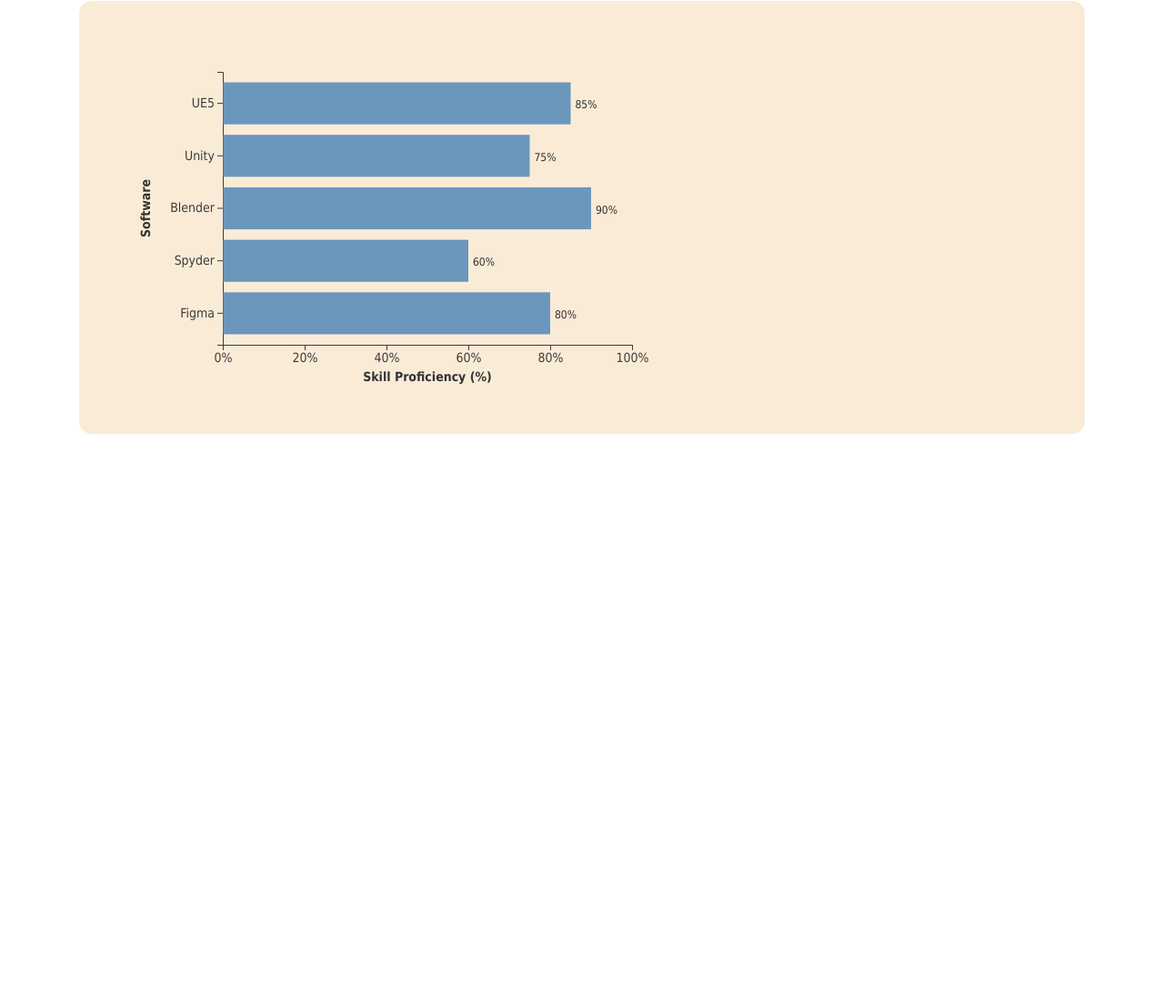
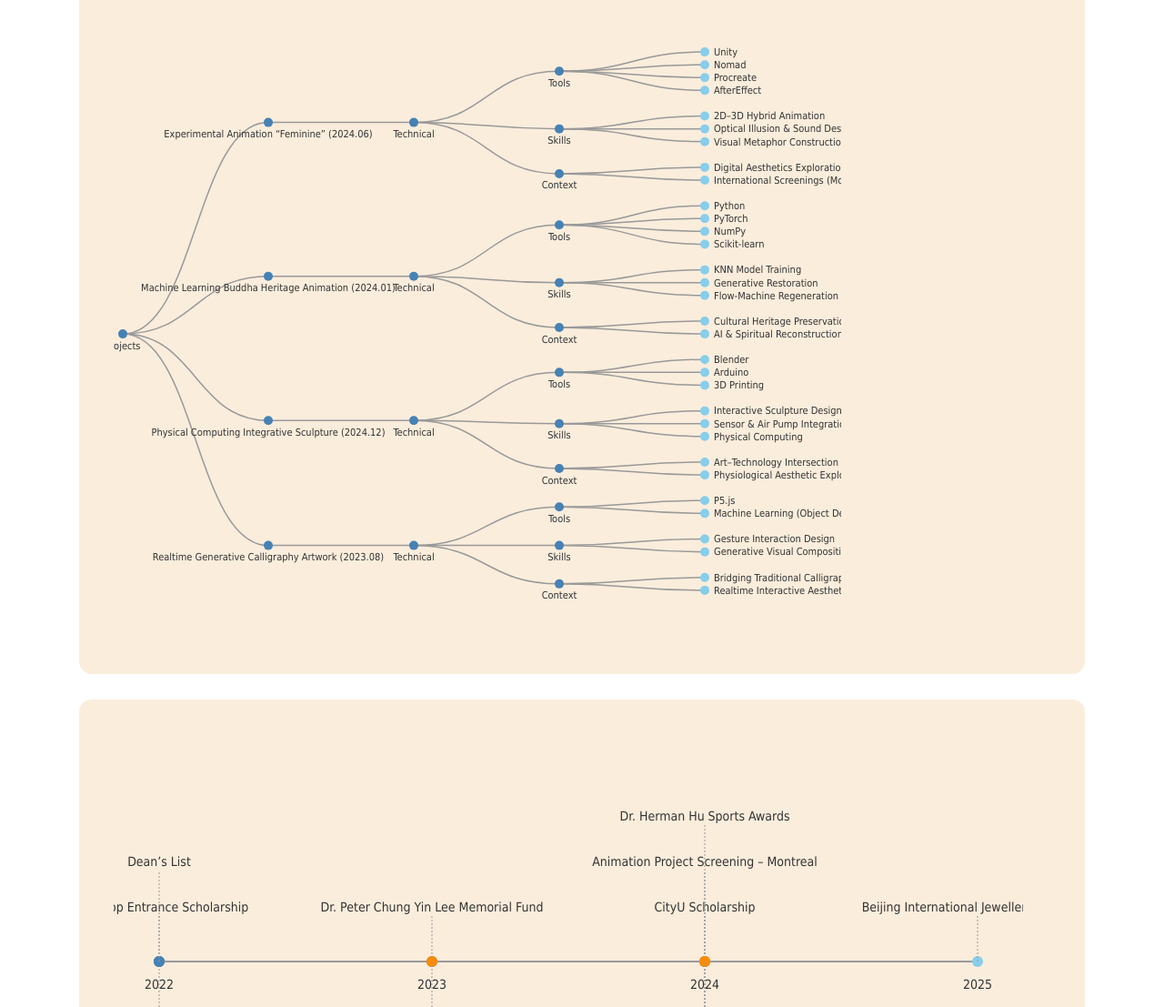
Before and after one commit to katrien1213/KatrienPersonalWebsite, a plain HTML site: page index.html in a window 1280 px wide. Shown: the part 1693-2800 px from the top of the page at 91% size. Before the commit the page ends 2188 px from the top, so only its background shows below. Drawn offline with nearby package versions, Linux system fonts and the light colour scheme.

Commit message:
tree data in class activity

```diff
--- a/index.html
+++ b/index.html
@@ -12,8 +12,8 @@
     <nav id="main">
         <ul>
          <p>Katrien Han </p>
-         <button class="subpage">About Me</button>
-        <button class="subpage">Projects Portfolio</button>
+         <a class="subpage" href="#vis-bar">About Me</a>
+        <a class="subpage" href="mywork.html">My work </a>
         <button id="cv" class= "subpage" >CV </button>
         </ul>
     </nav>
@@ -23,7 +23,7 @@
          <div class= "text-container">
            <h1>Welcome to my website!</h1>
            <p> I am an undergraduate year4 student at The School of Creative Media, CityU</p>
-           <a class="intro_button" href="">Follow me on Instagram</a>
+           <a class="intro_button" href="https://www.xiaohongshu.com/user/profile/597dd08082ec3903c0fd68dd?xsec_token=YBD0jfEV3DEV4inewBNjd3EPZJ33QaBrDDLnD37wEbwo4=&xsec_source=app_share&xhsshare=CopyLink&shareRedId=Nz85REc1PDk-OUpFPEEwOUkzT0s6PUpN&apptime=1760685362&share_id=bbda173b739d4468bbc91c7a7f2a592e">Follow me on RedNote</a>
            </div>
     </div>
 </header>
@@ -76,17 +76,22 @@
         <p class="modules">Core Modules: Contemporary South Korean Cinema, Film Editing, Narrative Storytelling</p>
     </div>
 </div>
-<script src="code.js"></script>
-<script src="src/scatterplot.js"></script>
 
-<section id="vis-scatterplot">
-    <h2> This is a scatterplot.</h2>
-</section>
 
 <section id="vis-bar"></section>
 <script src="https://d3js.org/d3.v7.min.js"></script>
 <script src="bar.js"></script>
 
+<section id="vis-tree"></section>
+ <script src="https://d3js.org/d3.v7.min.js"></script>
+<script src="tree.js"></script>
+
+<section id="vis-timeline"></section>
+<script src="https://d3js.org/d3.v7.min.js"></script>
+<script src="timeline.js"></script>
+
+
+
 
 </body>
 
--- a/style.css
+++ b/style.css
@@ -4,6 +4,9 @@
     font: 14px Tahoma;
 
 
+}
+html{
+    scroll-behavior: smooth;
 }
 button.subpage {
     color:rgb(59, 58, 58);
@@ -106,7 +109,7 @@
 header, section{
     margin:2em auto;
     width:min(75em,100%);
-    background-color: antiquewhite;
+    background-color: rgba(250, 235, 215, 0.872);
     padding:min(2em,15%);
     border-radius:1em;
 }
--- /dev/null
+++ b/timeline.js
@@ -0,0 +1,109 @@
+document.addEventListener("DOMContentLoaded", function() {
+
+  // --- Setup SVG ---
+  const margin = { top: 80, right: 50, bottom: 80, left: 50 };
+  const width =900 ;
+  const height = 500 - margin.top - margin.bottom;
+
+  const svg = d3.select("#vis-timeline")
+    .append("svg")
+    .attr("width", width + margin.left + margin.right)
+    .attr("height", height + margin.top + margin.bottom)
+    .append("g")
+    .attr("transform", `translate(${margin.left},${margin.top})`);
+
+  // --- Achievements data (2022-2025) ---
+  const data = [
+    { year: 2022, name: "CityU Top Entrance Scholarship", type: "Scholarship" },
+    { year: 2022, name: "HKSAR Talent Development", type: "Scholarship" },
+    { year: 2022, name: "Dean’s List", type: "Scholarship" },
+    { year: 2023, name: "Dr. Peter Chung Yin Lee Memorial Fund", type: "Scholarship" },
+    { year: 2023, name: "USFHK Women Tennis Bronze", type: "Sports" },
+    { year: 2024, name: "CityU Scholarship", type: "Scholarship" },
+    { year: 2024, name: "Animation Project Screening – Experimental Film Festival", type: "Exhibition" },
+    { year: 2024, name: "Animation Project Screening – Montreal", type: "Exhibition" },
+    { year: 2024, name: "Animation Project Screening – Lugano", type: "Exhibition" },
+    { year: 2024, name: "Dr. Herman Hu Sports Awards", type: "Sports" },
+    { year: 2024, name: "USFHK Women Tennis 1st Place", type: "Sports" },
+    { year: 2025, name: "Beijing International Jewellery Exhibition", type: "Exhibition" }
+  ];
+
+  // --- X scale (years) ---
+  const xScale = d3.scaleLinear()
+    .domain([2022, 2025])
+    .range([0, width]);
+
+  // --- Timeline axis ---
+  const yAxisPos = height / 2;
+  svg.append("line")
+    .attr("x1", xScale(2022))
+    .attr("y1", yAxisPos)
+    .attr("x2", xScale(2025))
+    .attr("y2", yAxisPos)
+    .attr("stroke", "#999")
+    .attr("stroke-width", 2);
+
+  // --- Color mapping ---
+  const colorScale = d3.scaleOrdinal()
+    .domain(["Scholarship", "Exhibition", "Sports"])
+    .range(["#4682B4", "#87CEEB", "#FF8C00"]);
+
+  // --- Group by year for stacking ---
+  const yearMap = {};
+  data.forEach(d => {
+    if (!yearMap[d.year]) yearMap[d.year] = [];
+    yearMap[d.year].push(d);
+  });
+
+  // --- Draw dots, labels, and connectors ---
+  Object.keys(yearMap).forEach(year => {
+    const items = yearMap[year];
+    items.forEach((d, i) => {
+      // Vertical positioning: alternate above/below, spacing grows with number of items per year
+      const direction = i % 2 === 0 ? -1 : 1; // alternate up/down
+      const level = Math.floor(i / 2);
+      const spacing = 50; // bigger vertical spacing to avoid overlap
+      const yPos = yAxisPos + direction * (spacing + level * spacing);
+
+      // Dot on timeline
+      svg.append("circle")
+        .attr("cx", xScale(d.year))
+        .attr("cy", yAxisPos)
+        .attr("r", 6)
+        .attr("fill", colorScale(d.type));
+
+      // Connector line
+      svg.append("line")
+        .attr("x1", xScale(d.year))
+        .attr("y1", yAxisPos)
+        .attr("x2", xScale(d.year))
+        .attr("y2", yPos)
+        .attr("stroke", "#999")
+        .attr("stroke-width", 1)
+        .attr("stroke-dasharray", "2,2");
+
+      // Label
+      svg.append("text")
+        .attr("x", xScale(d.year))
+        .attr("y", yPos + (direction < 0 ? -5 : 12))
+        .attr("text-anchor", "middle")
+        .attr("font-size", "11px")
+        .attr("fill", "#333")
+        .text(d.name);
+    });
+  });
+
+  // --- Year markers ---
+  svg.selectAll("text.year")
+    .data([2022,2023,2024,2025])
+    .enter()
+    .append("text")
+    .attr("class", "year")
+    .attr("x", d => xScale(d))
+    .attr("y", yAxisPos + 30)
+    .attr("text-anchor", "middle")
+    .attr("font-size", "8px")
+    .attr("fill", "#333")
+    .text(d => d);
+
+});
--- /dev/null
+++ b/tree.js
@@ -0,0 +1,196 @@
+document.addEventListener("DOMContentLoaded", function() {
+
+  // --- Setup SVG dimensions ---
+  const margin = { top: 40, right: 150, bottom: 40, left: 10 };
+  const width = 800 - margin.left - margin.right;
+  const height = 700 - margin.top - margin.bottom;
+
+  // --- Append SVG inside #vis-tree ---
+  const svgTree = d3.select("#vis-tree")
+    .append("svg")
+    .attr("width", width + margin.left + margin.right)
+    .attr("height", height + margin.top + margin.bottom)
+    .append("g")
+    .attr("transform", `translate(${margin.left},${margin.top})`);
+
+  // --- Hierarchical data ---
+  const dataTree = {
+    name: "Projects",
+    children: [
+      {
+        name: "Experimental Animation “Feminine” (2024.06)",
+        children: [
+          {
+            name: "Technical",
+            children: [
+              {
+                name: "Tools",
+                children: [
+                  { name: "Unity" },
+                  { name: "Nomad" },
+                  { name: "Procreate" },
+                  { name: "AfterEffect" }
+                ]
+              },
+              {
+                name: "Skills",
+                children: [
+                  { name: "2D–3D Hybrid Animation" },
+                  { name: "Optical Illusion & Sound Design" },
+                  { name: "Visual Metaphor Construction" }
+                ]
+              },
+              {
+                name: "Context",
+                children: [
+                  { name: "Digital Aesthetics Exploration" },
+                  { name: "International Screenings (Montreal, Switzerland)" }
+                ]
+              }
+            ]
+          }
+        ]
+      },
+      {
+        name: "Machine Learning Buddha Heritage Animation (2024.01)",
+        children: [
+          {
+            name: "Technical",
+            children: [
+              {
+                name: "Tools",
+                children: [
+                  { name: "Python" },
+                  { name: "PyTorch" },
+                  { name: "NumPy" },
+                  { name: "Scikit-learn" }
+                ]
+              },
+              {
+                name: "Skills",
+                children: [
+                  { name: "KNN Model Training" },
+                  { name: "Generative Restoration" },
+                  { name: "Flow-Machine Regeneration" }
+                ]
+              },
+              {
+                name: "Context",
+                children: [
+                  { name: "Cultural Heritage Preservation" },
+                  { name: "AI & Spiritual Reconstruction" }
+                ]
+              }
+            ]
+          }
+        ]
+      },
+      {
+        name: "Physical Computing Integrative Sculpture (2024.12)",
+        children: [
+          {
+            name: "Technical",
+            children: [
+              {
+                name: "Tools",
+                children: [
+                  { name: "Blender" },
+                  { name: "Arduino" },
+                  { name: "3D Printing" }
+                ]
+              },
+              {
+                name: "Skills",
+                children: [
+                  { name: "Interactive Sculpture Design" },
+                  { name: "Sensor & Air Pump Integration" },
+                  { name: "Physical Computing" }
+                ]
+              },
+              {
+                name: "Context",
+                children: [
+                  { name: "Art–Technology Intersection" },
+                  { name: "Physiological Aesthetic Exploration" }
+                ]
+              }
+            ]
+          }
+        ]
+      },
+      {
+        name: "Realtime Generative Calligraphy Artwork (2023.08)",
+        children: [
+          {
+            name: "Technical",
+            children: [
+              {
+                name: "Tools",
+                children: [
+                  { name: "P5.js" },
+                  { name: "Machine Learning (Object Detection)" }
+                ]
+              },
+              {
+                name: "Skills",
+                children: [
+                  { name: "Gesture Interaction Design" },
+                  { name: "Generative Visual Composition" }
+                ]
+              },
+              {
+                name: "Context",
+                children: [
+                  { name: "Bridging Traditional Calligraphy & Computation" },
+                  { name: "Realtime Interactive Aesthetic" }
+                ]
+              }
+            ]
+          }
+        ]
+      }
+    ]
+  };
+
+  // --- Create tree layout ---
+  const root = d3.hierarchy(dataTree);
+  const treeLayout = d3.tree().size([height, width]);
+  treeLayout(root);
+
+  // --- Links ---
+  svgTree.selectAll("path.link")
+    .data(root.links())
+    .enter()
+    .append("path")
+    .attr("class", "link")
+    .attr("fill", "none")
+    .attr("stroke", "#999")
+    .attr("stroke-width", 1.5)
+    .attr("d", d3.linkHorizontal()
+      .x(d => d.y)
+      .y(d => d.x)
+    );
+
+  // --- Nodes ---
+  const nodes = svgTree.selectAll("g.node")
+    .data(root.descendants())
+    .enter()
+    .append("g")
+    .attr("class", "node")
+    .attr("transform", d => `translate(${d.y},${d.x})`);
+
+  // --- Node circles ---
+  nodes.append("circle")
+    .attr("r", 5)
+    .attr("fill", d => d.children ? "#4682B4" : "#87CEEB");
+
+  // --- Node labels ---
+  nodes.append("text")
+    .attr("dy", d => d.children ? "1.5em" : "0.35em") // below for parent nodes, center for leaves
+    .attr("x", d => d.children ? 0 : 10) // for leaf nodes, text goes right of circle
+    .attr("text-anchor", d => d.children ? "middle" : "start") // center for parents, start for leaves
+    .style("font-size", "11px")
+    .style("fill", "#333")
+    .text(d => d.data.name);
+
+});
```
Also changed, not shown: mywork.html (added, +26 -0 lines).
